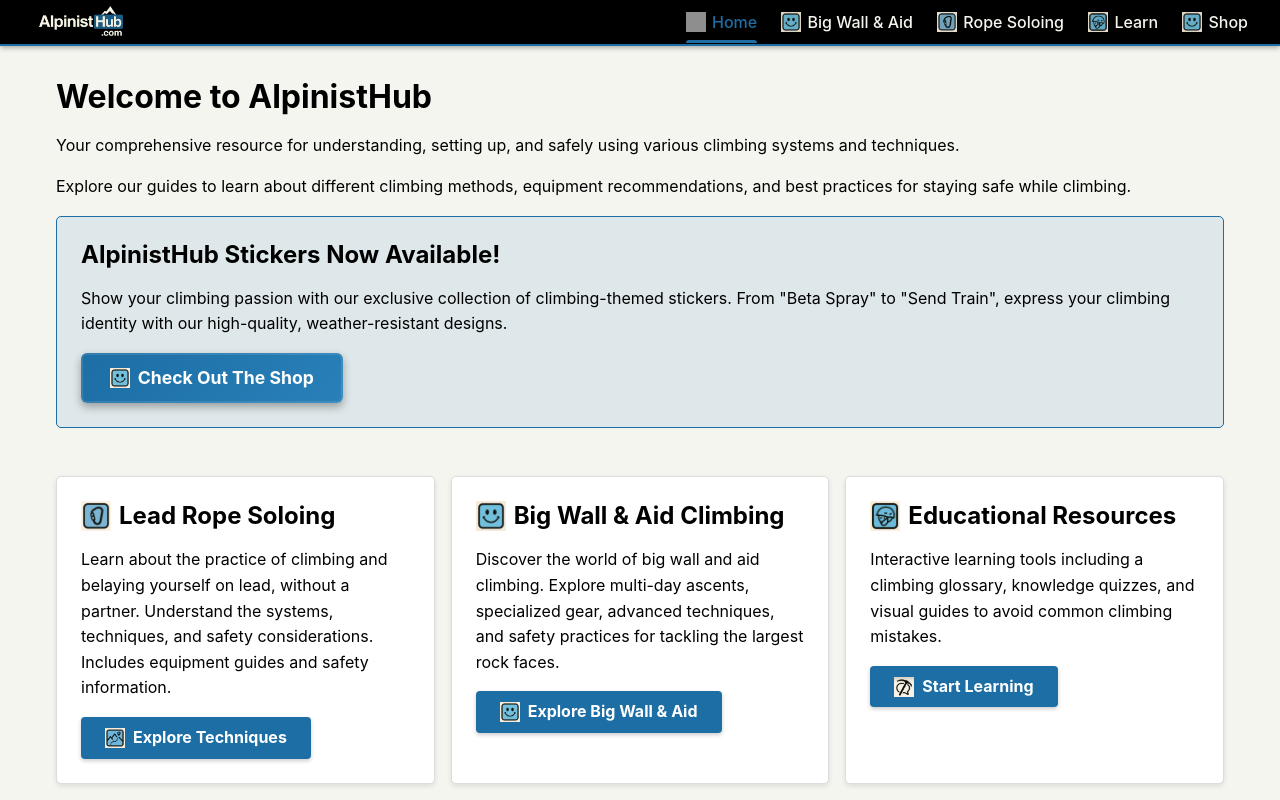
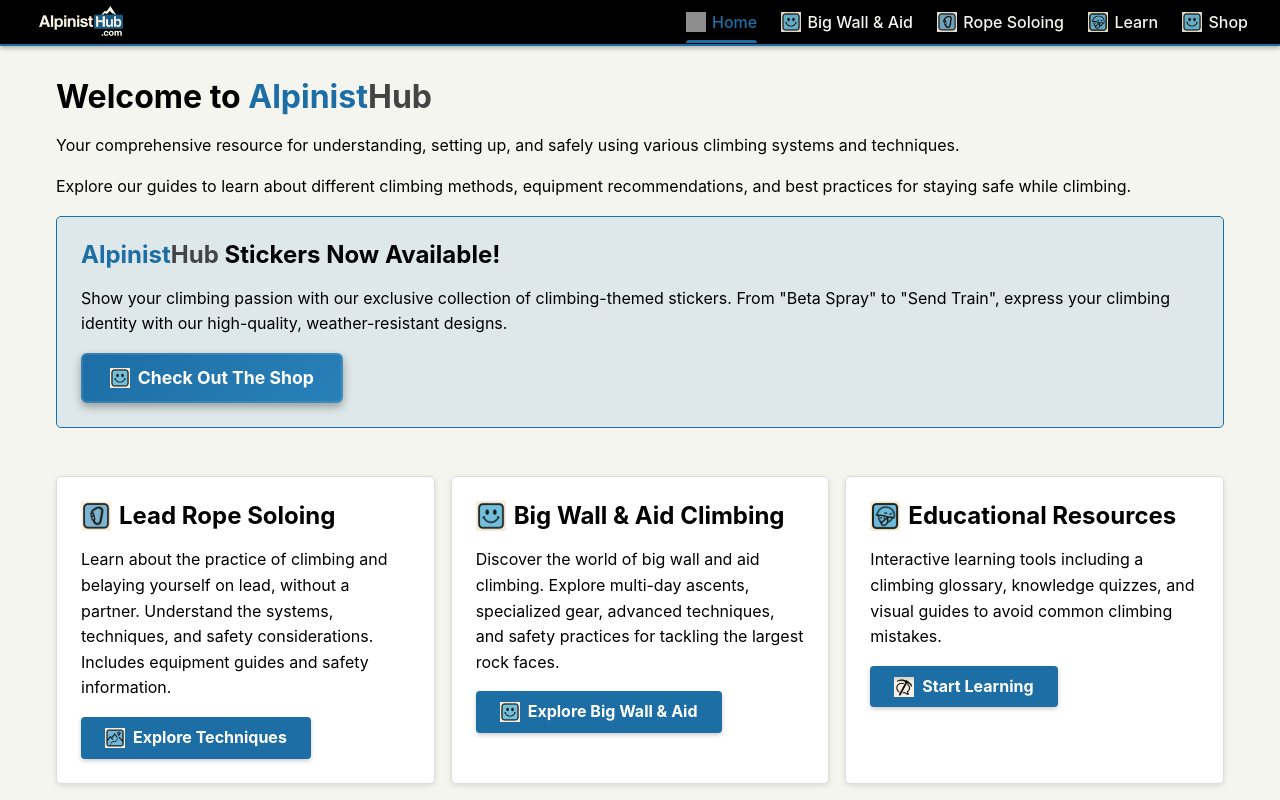
Before and after one commit to jesservillines/climbing_systems, a Next.js app: page / in a window 1280 px wide. Shown: the top 800 px of the page. Built offline with nearby package versions, Linux system fonts and the light colour scheme; grey boxes are pictures that could not be loaded.

Commit message:
Update styling for Alpinist/Hub in headings: blue Alpinist with dark grey Hub

```diff
--- a/src/pages/index.js
+++ b/src/pages/index.js
@@ -92,7 +92,7 @@ export default function Home() {
         </div>
 
         <header className="hero">
-          <h1>Welcome to AlpinistHub</h1>
+          <h1>Welcome to <span style={{ color: 'var(--primary-color)' }}>Alpinist</span><span style={{ color: '#444444' }}>Hub</span></h1>
           <p>
             Your comprehensive resource for understanding, setting up, and safely using
             various climbing systems and techniques.
@@ -115,7 +115,7 @@ export default function Home() {
         }}>
           <div style={{ display: 'flex', alignItems: 'flex-start' }}>
             <div>
-              <h2 style={{ marginTop: 0 }}>AlpinistHub Stickers Now Available!</h2>
+              <h2 style={{ marginTop: 0 }}><span style={{ color: 'var(--primary-color)' }}>Alpinist</span><span style={{ color: '#444444' }}>Hub</span> Stickers Now Available!</h2>
               <p>
                 Show your climbing passion with our exclusive collection of climbing-themed stickers.
                 From "Beta Spray" to "Send Train", express your climbing identity with our high-quality,
--- a/src/styles/globals.css
+++ b/src/styles/globals.css
@@ -225,10 +225,13 @@ p {
   top: 0;
   z-index: 10;
   width: 100%;
+  left: 0;
+  right: 0;
   background-color: var(--dark-color);
   color: var(--secondary-color);
   box-shadow: 0 2px 5px rgba(0, 0, 0, 0.3);
   border-bottom: 2px solid var(--primary-color);
+  box-sizing: border-box;
 }
 
 .logo-container {
@@ -742,6 +745,11 @@ p {
     flex-direction: row;
     justify-content: space-between;
     padding: 0.5rem 1rem;
+    width: 100vw;
+    max-width: 100%;
+    left: 0;
+    right: 0;
+    margin: 0;
   }
   .navbar ul.desktop-nav {
     display: none;
```
